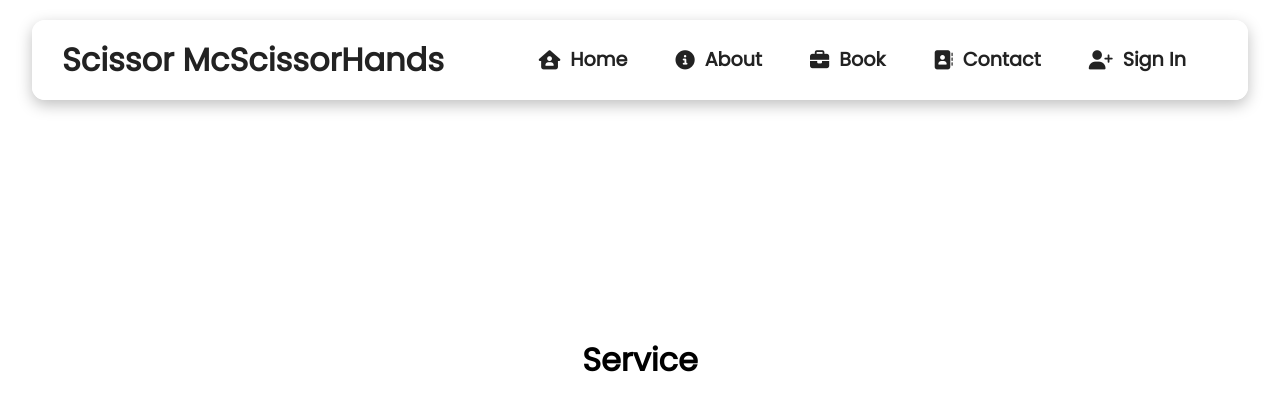
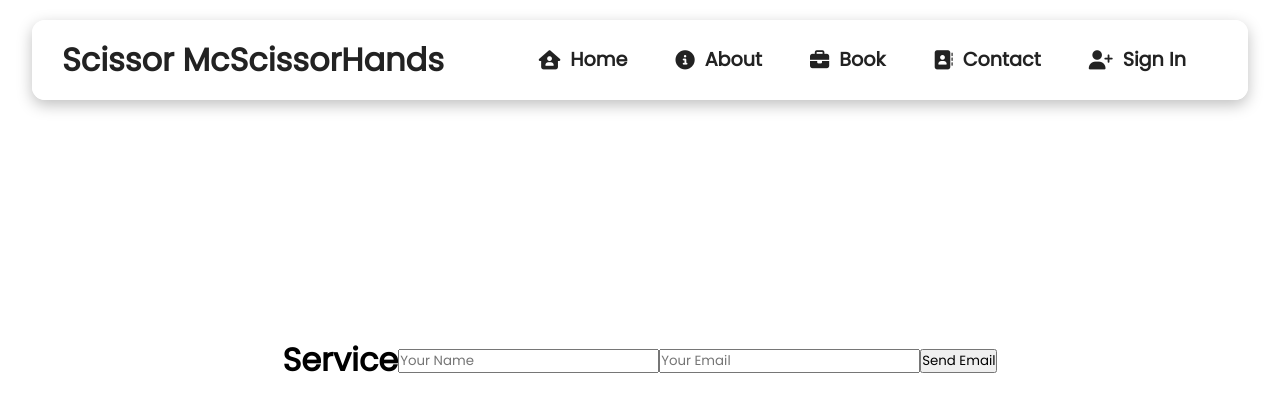
Before and after one commit to Tmumtaz/O-Slot-Rebase, a React (Create React App) app: page /service in a window 1280 px wide. Shown: the top 412 px of the page. Built offline with nearby package versions, Linux system fonts and the light colour scheme.

Commit message:
I added the feature to recieve email reminders, but it does not seem to work as intended

```diff
--- a/public/index.html
+++ b/public/index.html
@@ -40,5 +40,7 @@
       To begin the development, run `npm start` or `yarn start`.
       To create a production bundle, use `npm run build` or `yarn build`.
     -->
+    <script src="https://smtpjs.com/v3/smtp.js">
+    </script> <!--added this line and above so we can send email reminders-->
   </body>
 </html>
--- a/src/Components/Routes/Service.js
+++ b/src/Components/Routes/Service.js
@@ -1,11 +1,47 @@
 import Navbar from "../NavBar/Navbar";
+import { useState } from "react";
 
 const Service = () => {
+  //this is part 1/2 for sending email reminders. Some additional code added in index.html. This doesn't seems to work (it does not really send an email, apparently)
+  const [formState, setFormState] = useState({});
+
+
+
+  const changeHandler = (event) => {
+    setFormState({ ...formState, [event.target.name]: event.target.value });
+  };
+
+  const submitHandler = (event) => {
+    event.preventDefault();
+    const config = { // we will need to replace some of this info with an encrypted version so users can't see this. 8:40 in the video https://www.youtube.com/watch?v=wUK40U6sPH0
+      Username: "oslot@mailhog.local",
+      Password: "9035ACBC1327C0ABC78E7BAA80092A42FFC1",
+      Host: "smtp.elasticemail.com",
+      Post: 2525,
+      To: "oslot@mailhog.local",
+      From: formState.email,
+      Subject: "This is the subject",
+      Body: `${formState.name} connected to you over email`,
+    };
+    if(window.Email) {
+      window.Email.send(config).then(() => alert("email sent succesfully"));
+    }
+  };
+  //above is part 1/2 for sending email reminders. Some additional code added in index.html
     return(
         <>
         <Navbar />
         <div style={{display: 'flex', justifyContent: 'center', alignItems:'center', height: '90vh'}}>
             <h1>Service</h1>
+            {/* below is part 2/2 for sending email reminders. Some additional code added in index.html */}
+            <div>
+              <form className='flex flex-col justify-center items-center' onSubmit={submitHandler}>
+                <input type='text' name='name' placeholder='Your Name' value={formState.name || ''} onChange={changeHandler} />
+                <input type='email' name='email' placeholder='Your Email' value={formState.email || ''} onChange={changeHandler} />
+                <input type='submit' value='Send Email' />
+              </form>
+            </div>
+            {/* above is part 2/2 for sending email reminders. Some additional code added in index.html */}
         </div>
         </>
     )
```
